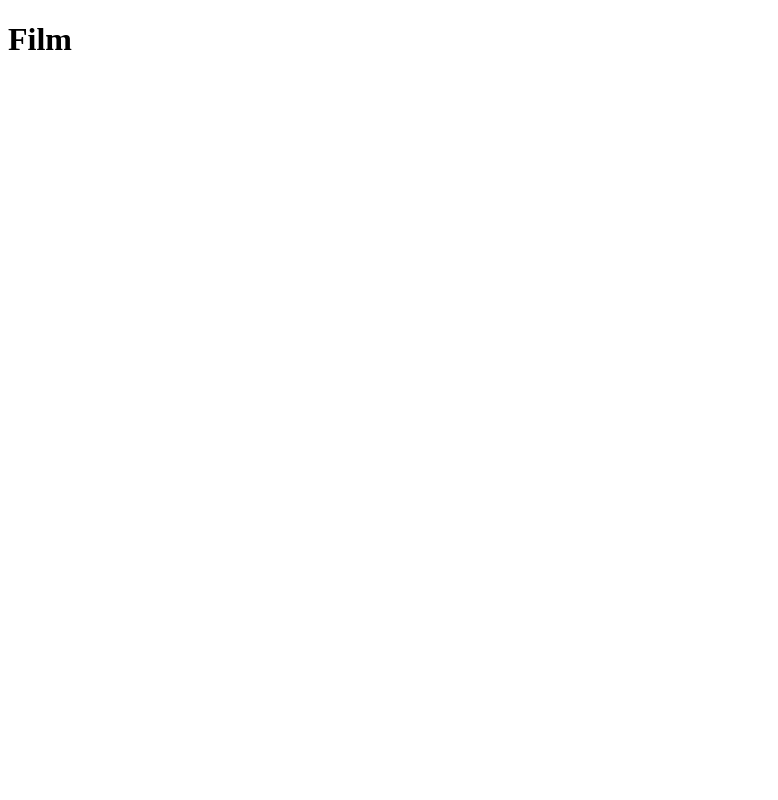
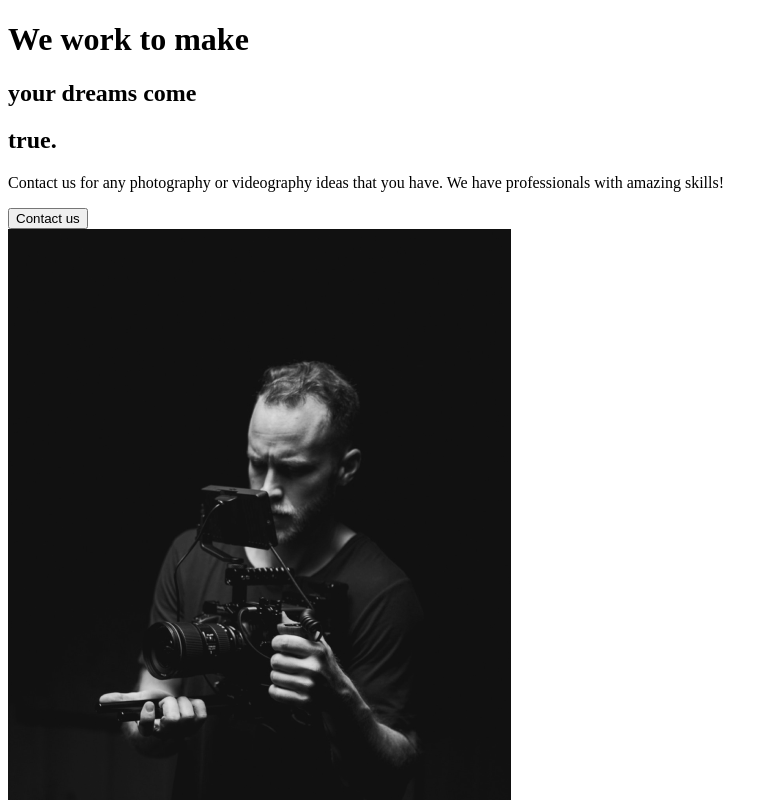
Before and after one commit to jleomorris/portfolio-v3, a React (Create React App) app: page / in a window 1280 px wide. Shown: the top 800 px of the page, without its empty margins (0-778 px from the left). Built offline with nearby package versions, Linux system fonts and the light colour scheme.

Commit message:
Add AboutUs and AboutSection components

```diff
--- a/src/App.js
+++ b/src/App.js
@@ -1,9 +1,11 @@
 import React from "react";
+import AboutSection from "./components/AboutSection";
+import AboutUs from "./pages/AboutUs";
 
 function App() {
   return (
     <div className="App">
-      <h1>Film</h1>
+      <AboutUs />
     </div>
   );
 }
--- /dev/null
+++ b/src/components/AboutSection.js
@@ -0,0 +1,33 @@
+import React from "react";
+import home1 from "../img/home1.png";
+
+const AboutSection = () => {
+  return (
+    <div>
+      <div className="description">
+        <div className="title">
+          <div className="hide">
+            <h1>We work to make</h1>
+          </div>
+          <div className="hide">
+            <h2>
+              your <span>dreams</span> come
+            </h2>
+          </div>
+          <div className="hide">
+            <h2>true.</h2>
+          </div>
+        </div>
+        <p>
+          Contact us for any photography or videography ideas that you have. We
+          have professionals with amazing skills!
+        </p>
+        <button>Contact us</button>
+      </div>
+      <div className="image"></div>
+      <img src={home1} alt="gut with a camera" />
+    </div>
+  );
+};
+
+export default AboutSection;
--- /dev/null
+++ b/src/pages/AboutUs.js
@@ -0,0 +1,8 @@
+import React from "react";
+//Page components
+import AboutSection from "../components/AboutSection";
+const AboutUs = () => {
+  return <AboutSection />;
+};
+
+export default AboutUs;
```
Also changed, not shown: 1 other file (tests, documents, lock files or other folders).
